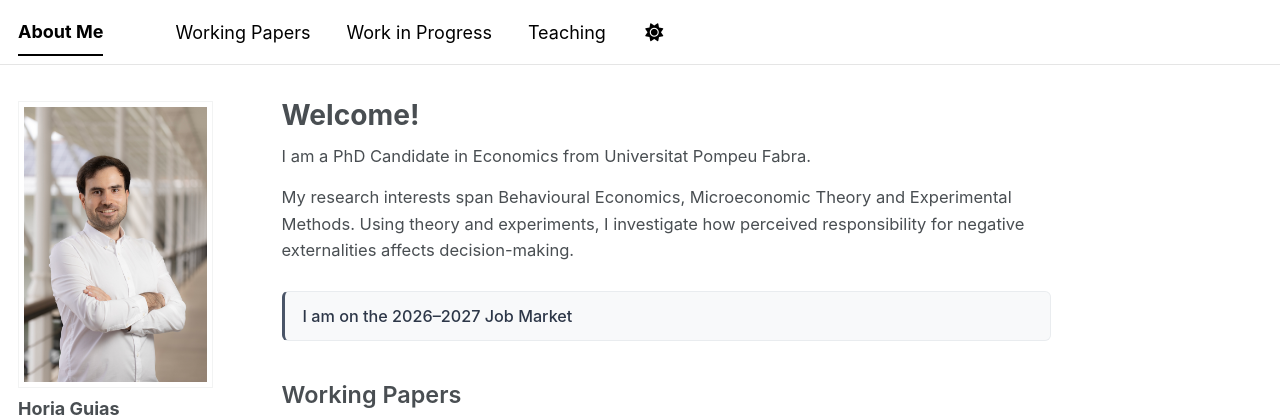
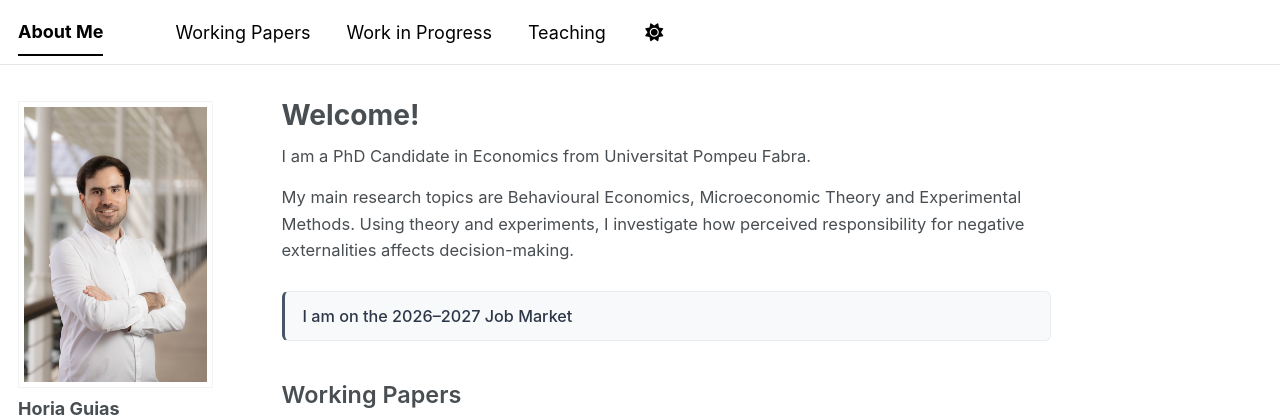
Before and after one commit to horiaguias/horiaguias.github.io, a Jekyll site: the page built from _pages/about.md, in a window 1280 px wide and 900 px high. Shown: the top 417 px of the window. Built offline with Jekyll 4.4.1, drawn with Linux system fonts in a browser that asks for light colours; a style sheet for code colours, icons or effects is not loaded.

Commit message:
Update Intro Personal Website

```diff
--- a/_pages/about.md
+++ b/_pages/about.md
@@ -14,7 +14,7 @@ redirect_from:
 </p>
 
 <p style="line-height: 1.6; margin-bottom: 1.5rem;">
-  My research interests span Behavioural Economics, Microeconomic Theory and Experimental Methods. Using theory and experiments, I investigate how perceived responsibility for negative externalities affects decision-making.
+  My main research topics are Behavioural Economics, Microeconomic Theory and Experimental Methods. Using theory and experiments, I investigate how perceived responsibility for negative externalities affects decision-making.
 </p>
 
 <!-- Subtle Banner Option 2: Status Pill Callout -->
```
